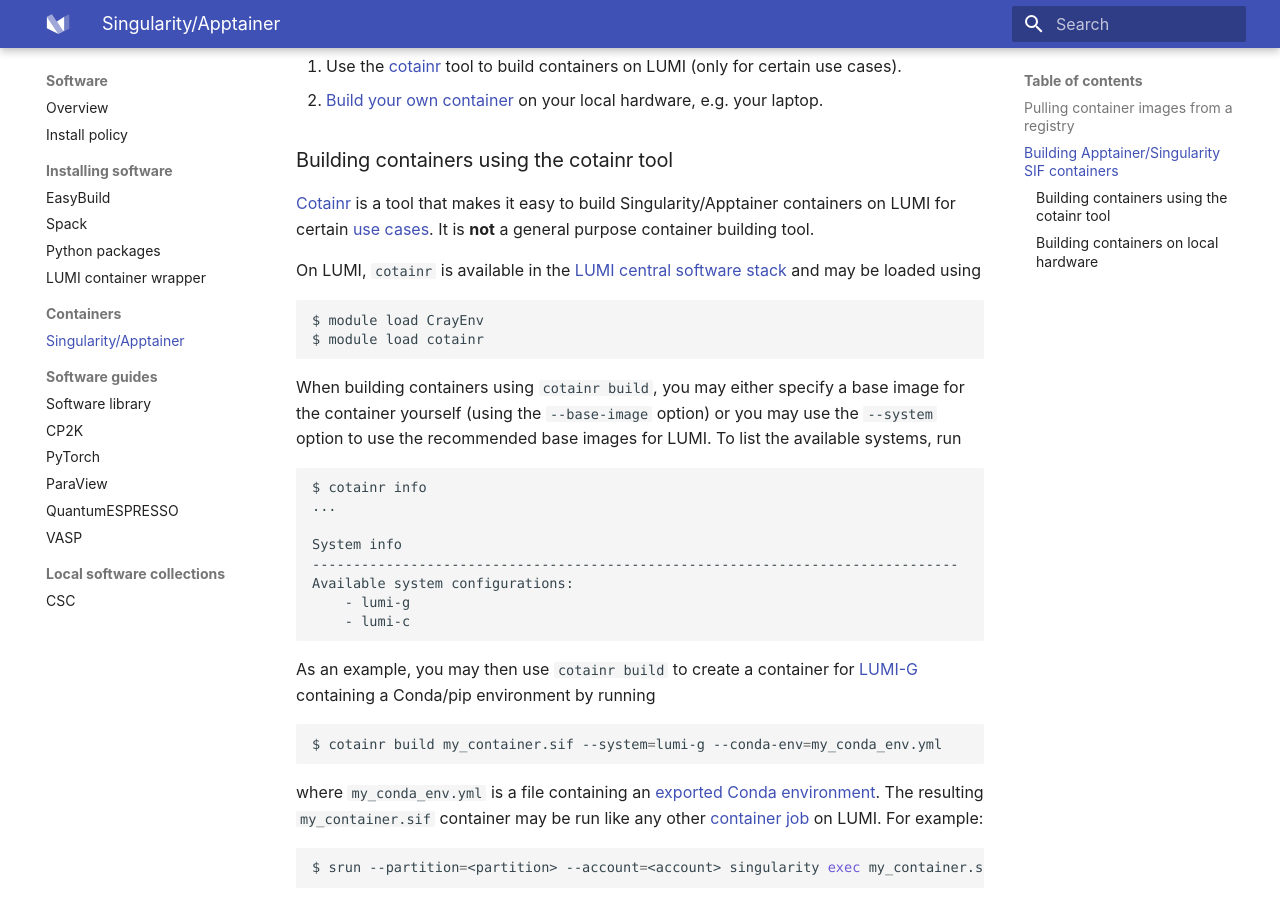
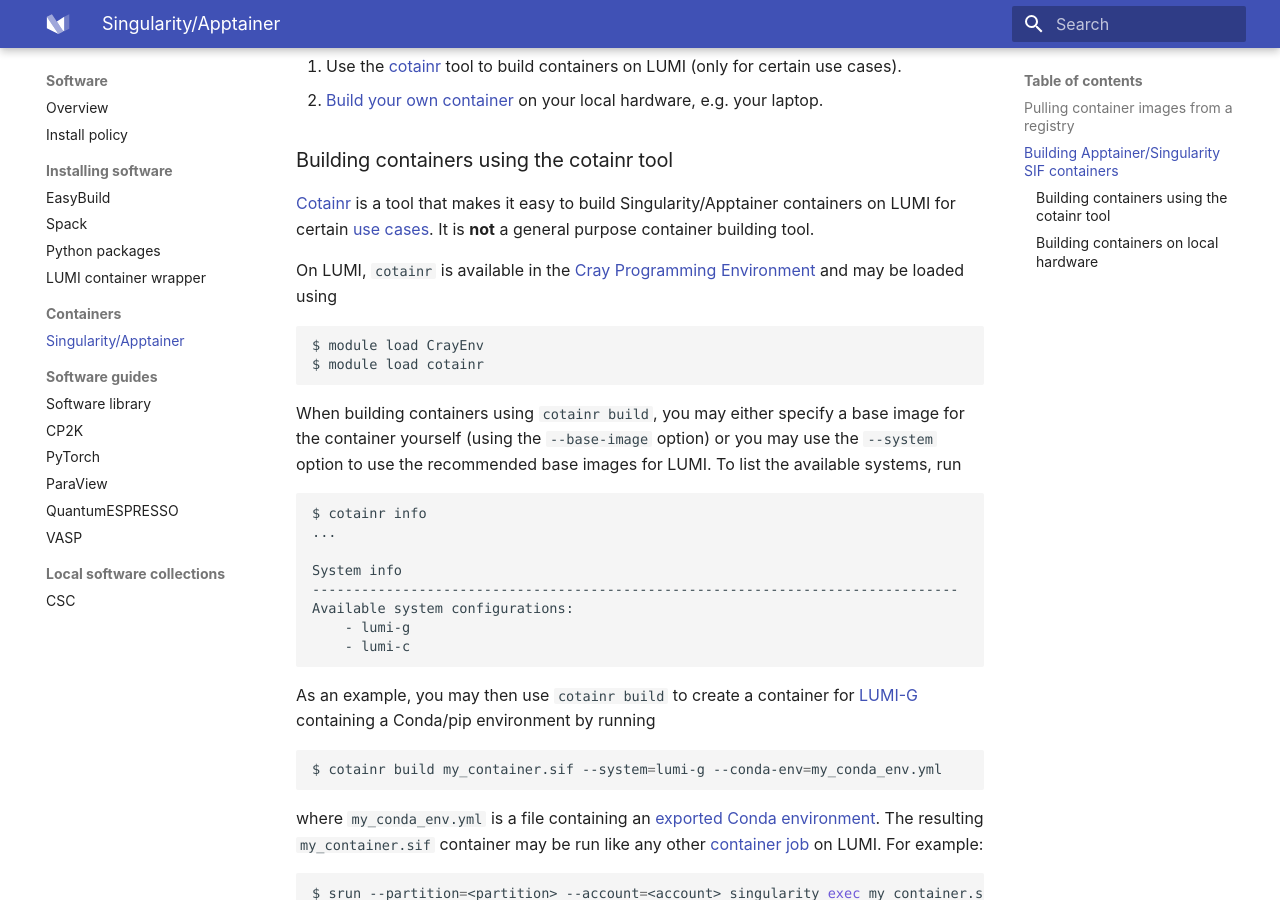
Before and after one commit to Lumi-supercomputer/lumi-userguide, an MkDocs documentation site: the page built from docs/software/containers/singularity.md, in a window 1280 px wide and 900 px high, scrolled down 1477 px. Built offline with MkDocs 1.6.1 and Material for MkDocs 9.7.7, drawn with Linux system fonts in a browser that asks for light colours.

Commit message:
Commensurate text and command

````diff
--- a/docs/software/containers/singularity.md
+++ b/docs/software/containers/singularity.md
@@ -98,8 +98,8 @@
 containers on LUMI for certain [use cases][cotainr-usecases]. It is **not** a
 general purpose container building tool.
 
-On LUMI, `cotainr` is available in the [LUMI central software
-stack][lumi-software-stack] and may be loaded using
+On LUMI, `cotainr` is available in the
+[Cray Programming Environment][lumi-software-stack] and may be loaded using
 
 ```bash
 $ module load CrayEnv
````
